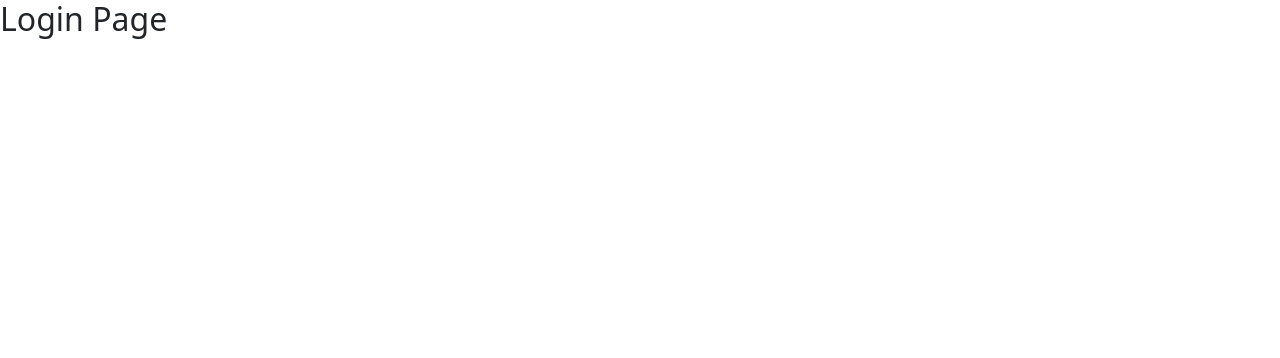
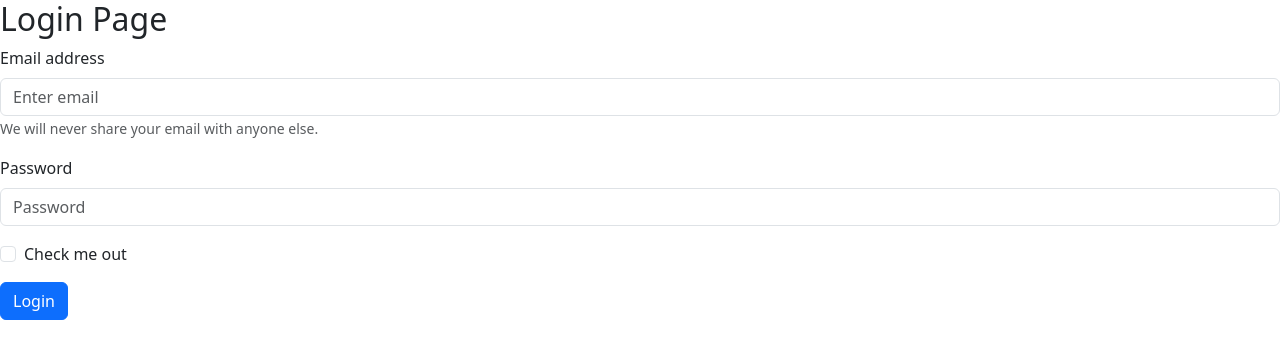
Before and after one commit to toyman640/agencyFrontend, a React (Create React App) app: page / in a window 1280 px wide. Shown: the top 358 px of the page. Built offline with nearby package versions, Linux system fonts and the light colour scheme.

Commit message:
Create Login form

```diff
--- a/src/component/Login.js
+++ b/src/component/Login.js
@@ -1,8 +1,31 @@
 import React from 'react';
+import Button from 'react-bootstrap/Button';
+import Form from 'react-bootstrap/Form';
 
 const Login = () => (
   <div>
     <h2>Login Page</h2>
+    <Form>
+      <Form.Group className="mb-3" controlId="formBasicEmail">
+        <Form.Label>Email address</Form.Label>
+        <Form.Control type="email" placeholder="Enter email" />
+        <Form.Text className="text-muted">
+          We will never share your email with anyone else.
+        </Form.Text>
+      </Form.Group>
+
+      <Form.Group className="mb-3" controlId="formBasicPassword">
+        <Form.Label>Password</Form.Label>
+        <Form.Control type="password" placeholder="Password" />
+      </Form.Group>
+      <Form.Group className="mb-3" controlId="formBasicCheckbox">
+        <Form.Check type="checkbox" label="Check me out" />
+      </Form.Group>
+      <Button variant="primary" type="submit">
+        Login
+      </Button>
+    </Form>
+
   </div>
 );
 
```
